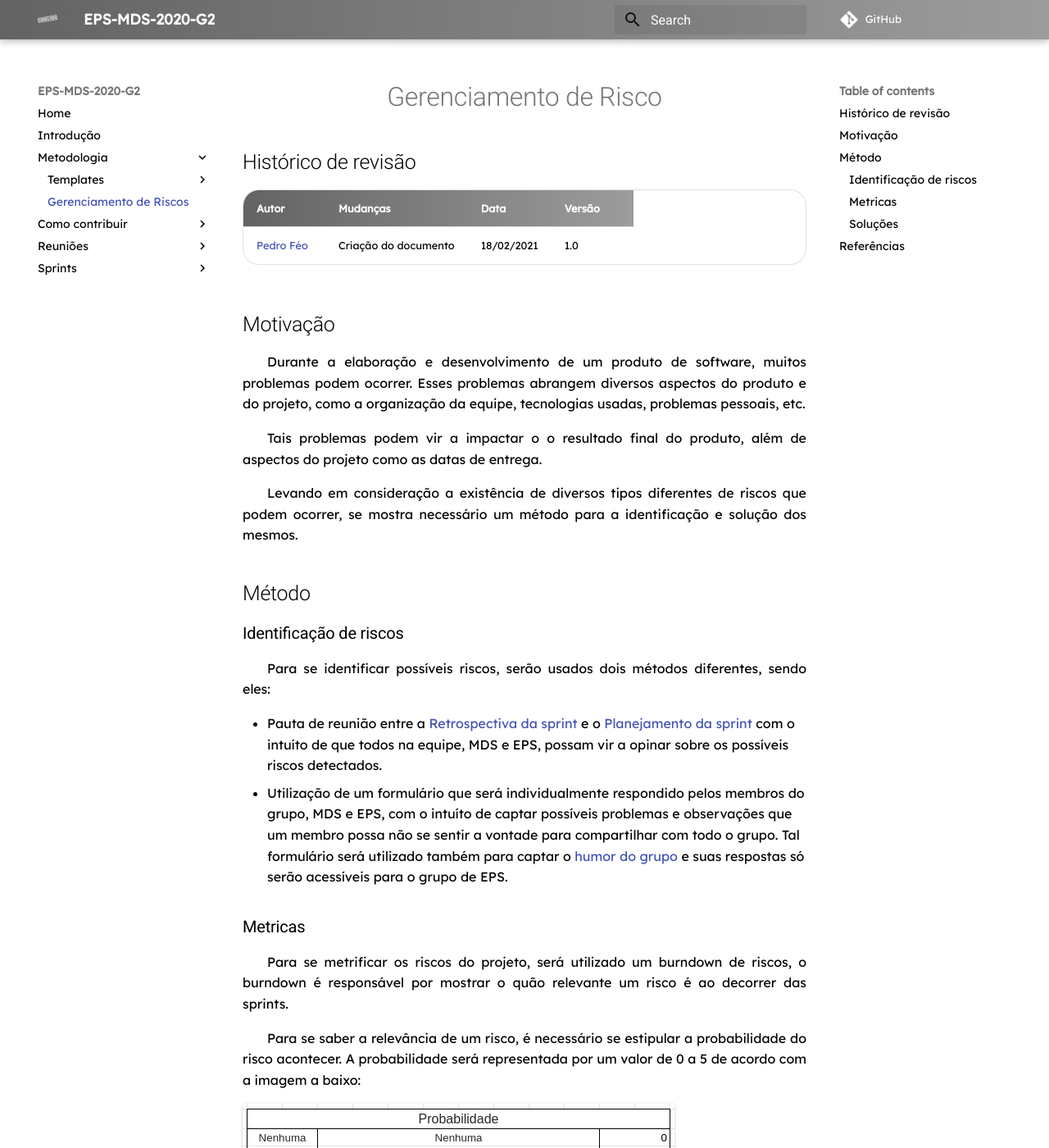
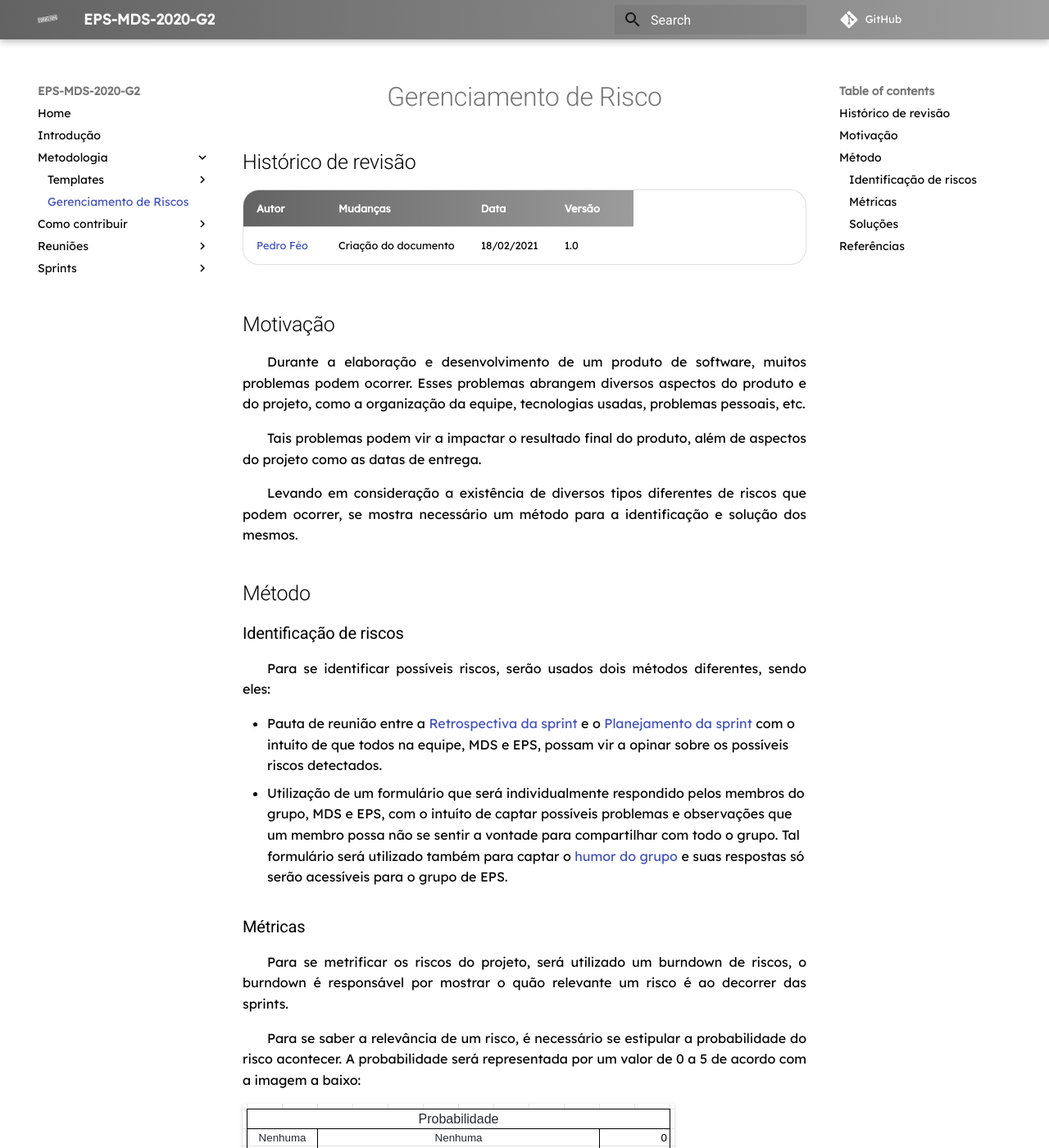
Before and after one commit to fga-eps-mds/2020.2-Eccoar, an MkDocs documentation site: the page built from docs/metodologia/gerenciaRisco.md, in a window 1280 px wide and 1400 px high. Shown: the whole window at 82% size. Built offline with MkDocs 1.6.1 and Material for MkDocs 9.7.7, drawn with Linux system fonts in a browser that asks for light colours; some web fonts are replaced; comment, search, counter and statistics services are not loaded; old or Windows-style settings are respelled for this version of MkDocs.

Commit message:
fix gramatical errors

```diff
--- a/docs/metodologia/gerenciaRisco.md
+++ b/docs/metodologia/gerenciaRisco.md
@@ -9,7 +9,7 @@
 
 Durante a elaboração e desenvolvimento de um produto de software, muitos problemas podem ocorrer. Esses problemas abrangem diversos aspectos do produto e do projeto, como a organização da equipe, tecnologias usadas, problemas pessoais, etc.
 
-Tais problemas podem vir a impactar o o resultado final do produto, além de aspectos do projeto como as datas de entrega.
+Tais problemas podem vir a impactar o resultado final do produto, além de aspectos do projeto como as datas de entrega.
 
 Levando em consideração a existência de diversos tipos diferentes de riscos que podem ocorrer, se mostra necessário um método para a identificação e solução dos mesmos.
 
@@ -22,7 +22,7 @@
  - Pauta de reunião entre a [Retrospectiva da sprint](/metodologia/templates/retrospective/) e o [Planejamento da sprint](/metodologia/templates/planning/) com o intuíto de que todos na equipe, MDS e EPS, possam vir a opinar sobre os possíveis riscos detectados.
  - Utilização de um formulário que será individualmente respondido pelos membros do grupo, MDS e EPS, com o intuíto de captar possíveis problemas e observações que um membro possa não se sentir a vontade para compartilhar com todo o grupo. Tal formulário será utilizado também para captar o [humor do grupo](/metodologia/templates/review/#grafico-de-humor) e suas respostas só serão acessíveis para o grupo de EPS.
 
-### Metricas
+### Métricas
 
 Para se metrificar os riscos do projeto, será utilizado um burndown de riscos, o burndown é responsável por mostrar o quão relevante um risco é ao decorrer das sprints.
 
```
